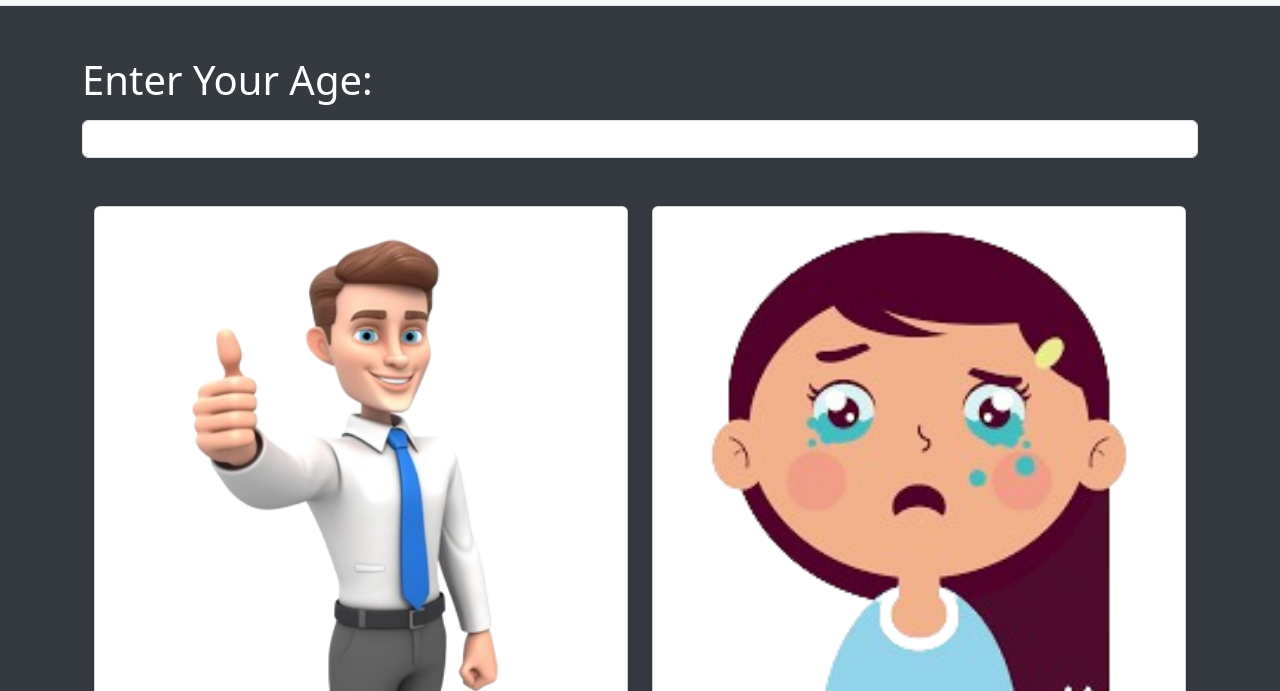
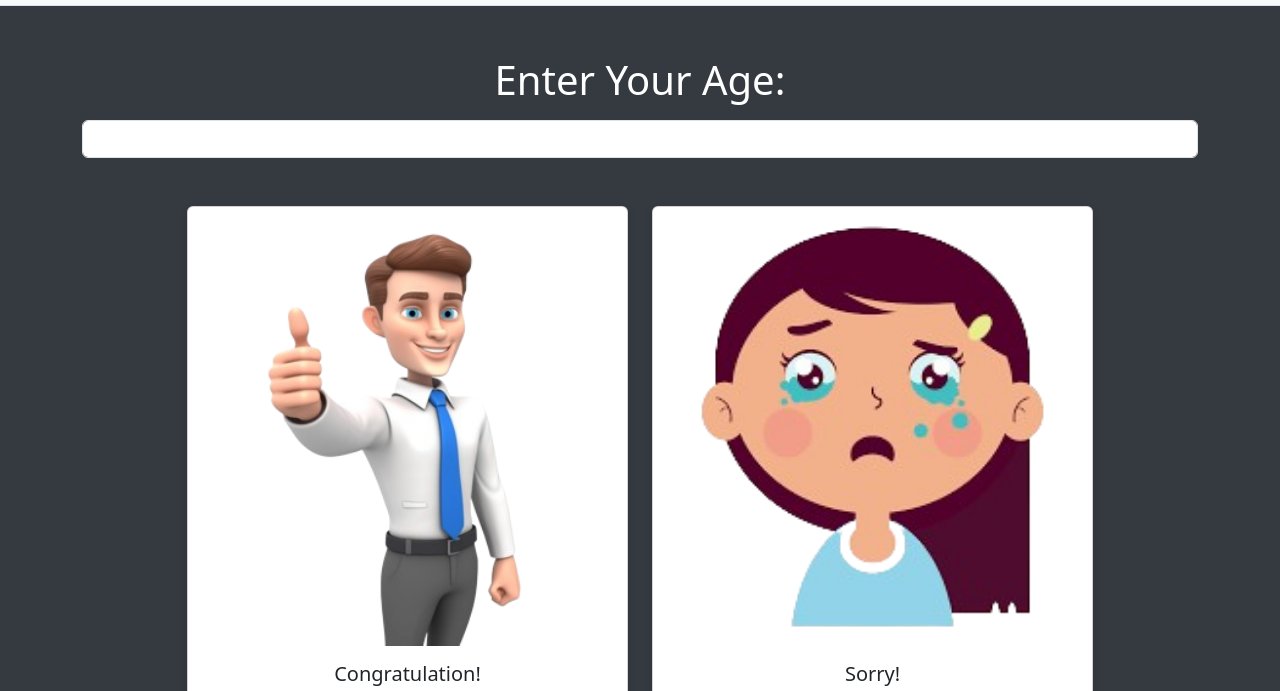
Before and after one commit to Imran1128/AdultOrNot, a plain HTML site: page index.html in a window 1280 px wide. Shown: the part 94-785 px from the top of the page. Drawn offline with nearby package versions, Linux system fonts and the light colour scheme.

Commit message:
Update index.html

```diff
--- a/index.html
+++ b/index.html
@@ -34,15 +34,17 @@
                   </nav>
 
     </div>
-    <div class="banner ">
-        <div class="container " style="margin-top: 100px;">
-            <div>
-                <label class="form-label text-center" for="age"><h1 >Enter Your Age:</h1></label>
-            <input class="form-control" id="age" oninput="adultOrNot()" type="text">
+    <div class="banner d-flex align-items-center justify-content-center">
+        <div class="container" style="margin-top: 100px;">
+            <div class="text-center">
+                <label class="form-label" for="age">
+                    <h1>Enter Your Age:</h1>
+                </label>
+                <input class="form-control" id="age" oninput="adultOrNot()" type="text">
             </div>
             <div class="container mt-5">
-                <div class="row">
-                    <div class="col-md-6 mb-3 mb-md-0" id="adult">
+                <div class="row justify-content-center">
+                    <div class="col-md-5 mb-3 mb-md-0 text-center" id="adult">
                         <div class="card">
                             <img src="images/pngtree-businessman-in-white-shirt-blue-tie-pointing-with-thumb-aside-looking-png-image_10003532-removebg-preview.png" class="card-img-top" alt="Card Image">
                             <div class="card-body">
@@ -51,7 +53,7 @@
                             </div>
                         </div>
                     </div>
-                    <div class="col-md-6 " id="teenage">
+                    <div class="col-md-5 mb-3 mb-md-0 text-center" id="teenage">
                         <div class="card">
                             <img src="images/images-removebg-preview.png" class="card-img-top" alt="Card Image">
                             <div class="card-body">
@@ -62,10 +64,11 @@
                     </div>
                 </div>
             </div>
-
-            </div>
         </div>
     </div>
+
+
+
 
     <footer class="bg-body-tertiary text-center text-lg-start ">
         <div class="text-center p-3" style="background-color: rgba(0, 0, 0, 0.05);">
```
